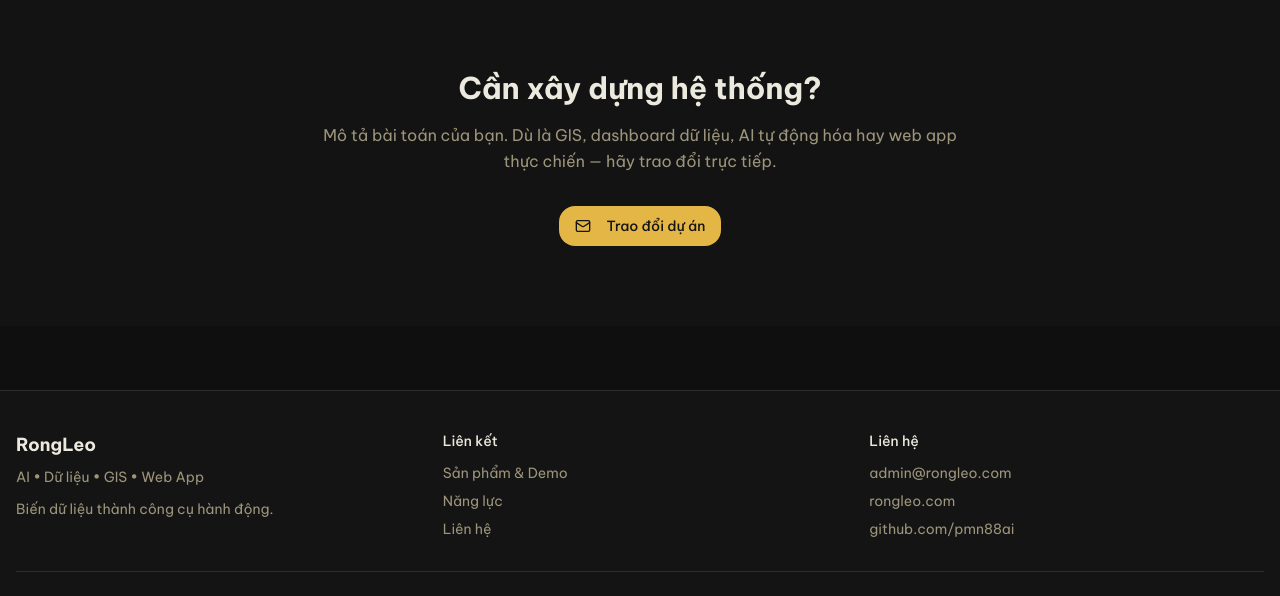
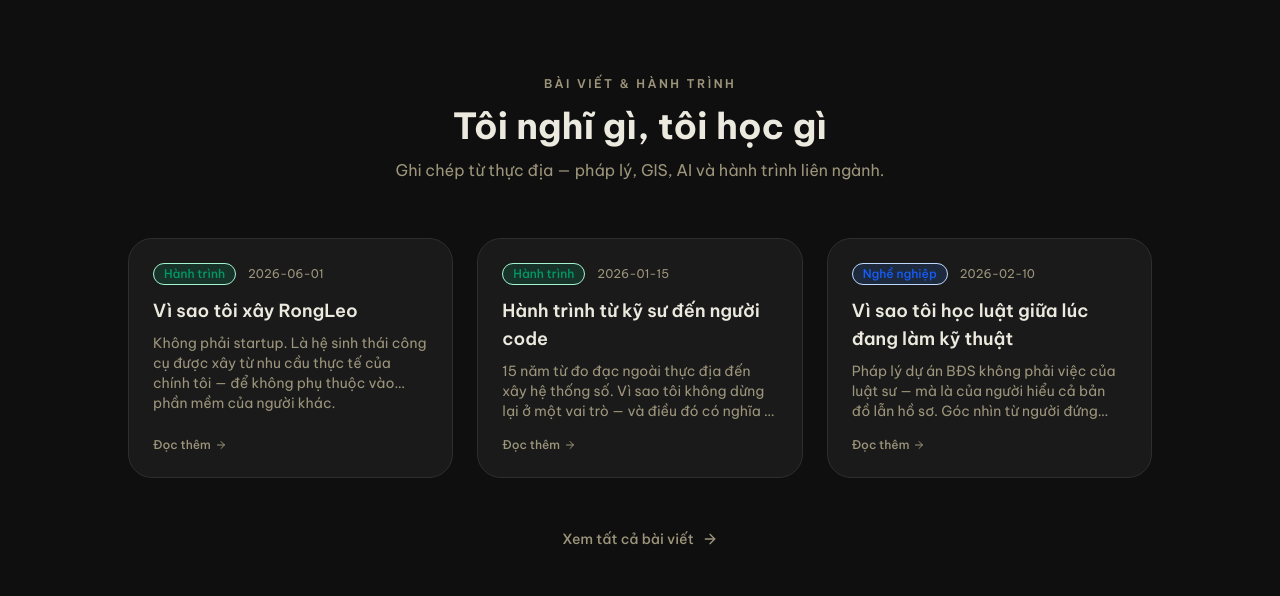
Before and after one commit to pmn88ai/rongleo-portal-website, a Next.js app: page / in a window 1280 px wide. Shown: the part 2494-3090 px from the top of the page. Built offline with nearby package versions, Linux system fonts and the light colour scheme; no server answers; the database is empty.

Commit message:
task: TASK-045G3 homepage thinking section with featured articles

```diff
--- a/src/app/page.tsx
+++ b/src/app/page.tsx
@@ -1,6 +1,7 @@
 import { HeroSection } from '@/components/portal/HeroSection'
 import { CapabilitiesSection } from '@/components/portal/CapabilitiesSection'
 import { HomepageProductsSection } from '@/components/portal/HomepageProductsSection'
+import { HomepageThinkingSection } from '@/components/portal/HomepageThinkingSection'
 import { ContactSection } from '@/components/portal/ContactSection'
 
 export default function HomePage() {
@@ -9,6 +10,7 @@ export default function HomePage() {
       <HeroSection />
       <CapabilitiesSection />
       <HomepageProductsSection />
+      <HomepageThinkingSection />
       <ContactSection />
     </>
   )
--- /dev/null
+++ b/src/components/portal/HomepageThinkingSection.tsx
@@ -0,0 +1,72 @@
+import Link from 'next/link'
+import { ArrowRight } from 'lucide-react'
+import { getFeaturedArticles } from '@/data/articles'
+
+const CATEGORY_COLORS: Record<string, string> = {
+  'Hành trình': 'bg-emerald-500/15 text-emerald-600 border-emerald-200',
+  'Nghề nghiệp': 'bg-blue-500/15 text-blue-600 border-blue-200',
+  'GIS': 'bg-violet-500/15 text-violet-600 border-violet-200',
+  'AI': 'bg-amber-500/15 text-amber-600 border-amber-200',
+  'Data': 'bg-rose-500/15 text-rose-600 border-rose-200',
+}
+
+export function HomepageThinkingSection() {
+  const articles = getFeaturedArticles(3)
+
+  return (
+    <section id="bai-viet" className="py-20">
+      <div className="container mx-auto px-4">
+        <div className="text-center mb-14">
+          <span className="text-xs font-semibold tracking-[0.2em] uppercase text-muted-foreground">
+            BÀI VIẾT & HÀNH TRÌNH
+          </span>
+          <h2 className="mt-3 text-3xl md:text-4xl font-bold">
+            Tôi nghĩ gì, tôi học gì
+          </h2>
+          <p className="mt-3 text-muted-foreground max-w-xl mx-auto">
+            Ghi chép từ thực địa — pháp lý, GIS, AI và hành trình liên ngành.
+          </p>
+        </div>
+
+        <div className="grid gap-6 max-w-5xl mx-auto md:grid-cols-3">
+          {articles.map((article) => (
+            <Link
+              key={article.slug}
+              href={`/thinking/${article.slug}`}
+              className="group rounded-xl border bg-card p-6 transition-all hover:border-primary/30 hover:shadow-sm flex flex-col"
+            >
+              <div className="flex items-center gap-3 mb-3">
+                <span
+                  className={`text-xs font-medium px-2.5 py-0.5 rounded-full border ${CATEGORY_COLORS[article.category] ?? 'bg-gray-500/15 text-gray-600 border-gray-200'}`}
+                >
+                  {article.category}
+                </span>
+                <span className="text-xs text-muted-foreground">{article.date}</span>
+              </div>
+              <h3 className="text-lg font-semibold group-hover:text-primary transition-colors mb-2">
+                {article.title}
+              </h3>
+              <p className="text-sm text-muted-foreground line-clamp-3 flex-1">
+                {article.summary}
+              </p>
+              <span className="inline-flex items-center gap-1 mt-4 text-xs font-medium text-muted-foreground group-hover:text-primary transition-colors">
+                Đọc thêm
+                <ArrowRight className="h-3 w-3" />
+              </span>
+            </Link>
+          ))}
+        </div>
+
+        <div className="mt-12 text-center">
+          <Link
+            href="/thinking"
+            className="inline-flex items-center gap-2 text-sm font-medium text-muted-foreground hover:text-primary transition-colors"
+          >
+            Xem tất cả bài viết
+            <ArrowRight className="h-4 w-4" />
+          </Link>
+        </div>
+      </div>
+    </section>
+  )
+}
```
